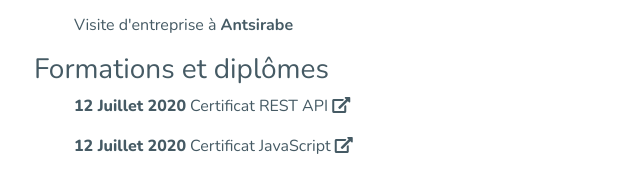
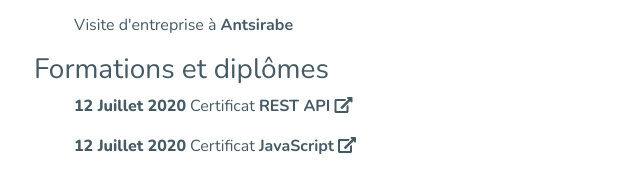
Before and after one commit to rajaomariajaona/my-website, a website: page index.html in a window 1280 px wide. Shown: the part 2185-2356 px from the top of the page, 51-691 px from the left. Drawn offline with nearby package versions, Linux system fonts and the light colour scheme; files that its build step writes are made by us from their sources.

Commit message:
fix strong Certificat

```diff
--- a/index.html
+++ b/index.html
@@ -236,12 +236,12 @@
                     <ul>
                         <li>
                             <p>
-                                <span class="date">12 Juillet 2020</span> Certificat REST API <a
+                                <span class="date">12 Juillet 2020</span> Certificat <strong>REST API</strong> <a
                                     href="https://www.hackerrank.com/certificates/6c58fe686604" target="_blank"
                                     rel="noopener noreferrer"> <i class="fa fa-external-link-alt"></i> </a></p>
                         </li>
                         <li>
-                            <p><span class="date">12 Juillet 2020</span> Certificat JavaScript <a
+                            <p><span class="date">12 Juillet 2020</span> Certificat <strong>JavaScript</strong> <a
                                     href="https://www.hackerrank.com/certificates/d797ca9f3bb3" target="_blank"
                                     rel="noopener noreferrer"> <i class="fa fa-external-link-alt"></i> </a></p>
                         </li>
```
